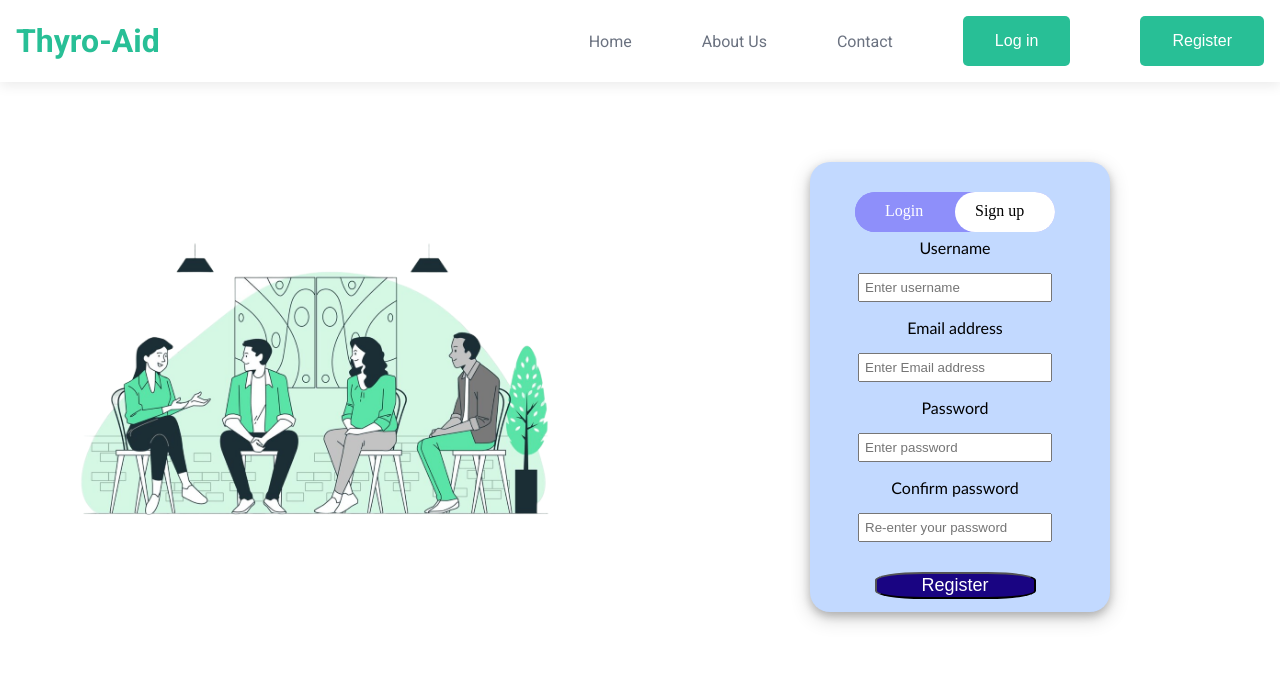
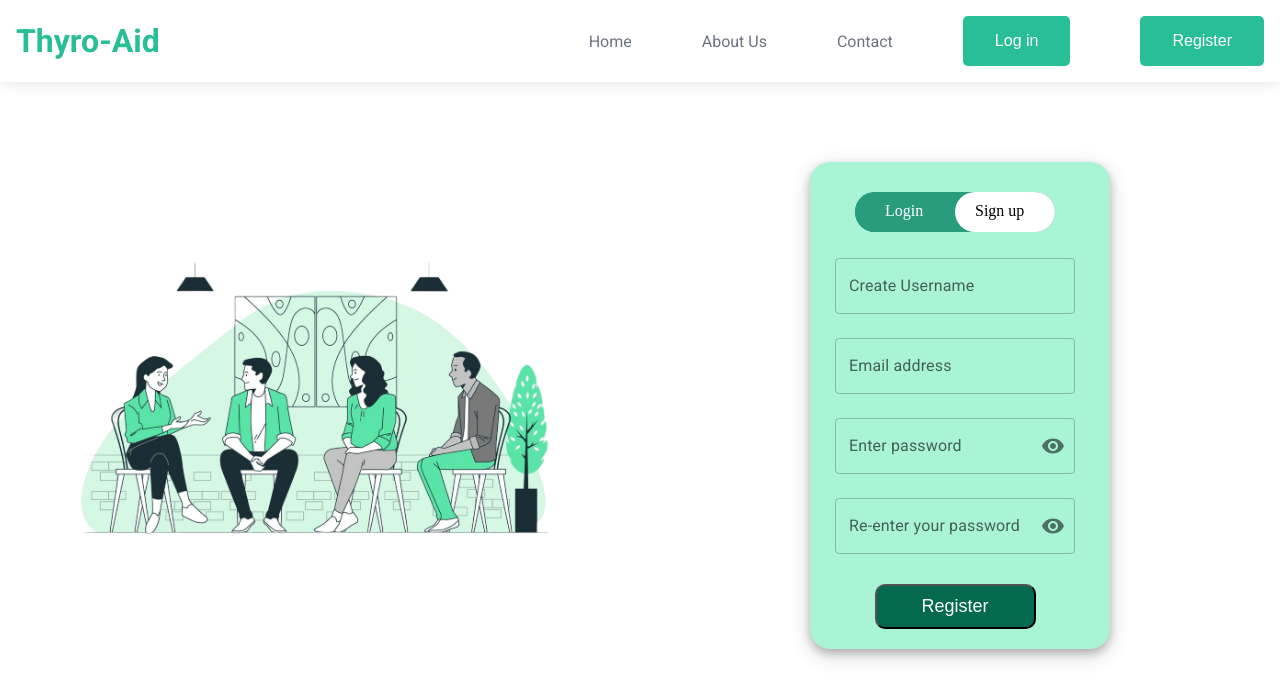
Before and after one commit to Durga-prasad-1/G63ps, a React (Create React App) app in the folder Frontend/: page /register in a window 1280 px wide. Shown: the top 700 px of the page. Built offline with nearby package versions, Linux system fonts and the light colour scheme.

Commit message:
modified:   Frontend/src/components/home/Home.jsx 	modified:   Frontend/src/components/register/register.css 	modified:   Frontend/src/components/register/register.jsx

```diff
--- a/Frontend/src/components/home/Home.jsx
+++ b/Frontend/src/components/home/Home.jsx
@@ -6,7 +6,8 @@ import { Link,useLocation,useNavigate } from "react-router-dom";
 import { useEffect} from "react";
 import {toast} from "react-toastify";
 import "react-toastify/dist/ReactToastify.css";
-import Test from "../images/test.png"
+import Test from "../images/test.png";
+import Footer from "../footer/footer";
 
 function Home(props){
     const location = useLocation();
@@ -104,6 +105,7 @@ function Home(props){
             </div>
         </div>
         </div>
+        <Footer />
         </div>
         );
     }
--- a/Frontend/src/components/register/register.css
+++ b/Frontend/src/components/register/register.css
@@ -14,7 +14,8 @@
     display:flex;
     box-shadow: 0 4px 8px 0 rgba(0, 0, 0, 0.2), 0 6px 20px 0 rgba(0, 0, 0, 0.19);
     /* position:fixed; */
-    background-color: #C2D9FF;
+    /* background-color: #8dfddf; */
+    background-color: rgb(168, 244, 213);
     flex-direction: column;
     width: 300px;
     min-height: 450px;
@@ -49,16 +50,17 @@ box-sizing: content-box;
     font-size: large;
     margin-top: 30px;
     box-sizing: content-box;
-    background-color: #190482 ;
+    background-color: #04694e ;
     color: white;
     cursor: pointer;
-    padding: 1px 6px;
-    border-radius: 30%;
+    padding: 10px 6px;
+    border-radius: 10px;
+    margin-bottom: 10%;
 }
 .panel{
     display: flex;
     position: relative;
-    background-color: #8E8FFA;
+    background-color: #2a9c7e;
     border-radius: 20px;
     top: 20px;
     left: 45px;
@@ -78,7 +80,7 @@ box-sizing: content-box;
     width: 30px;
     height: 10px;
     box-sizing: content-box;
-    background-color: #8E8FFA;
+    background-color: #2a9c7e;
     padding-bottom: 20px;
     border-radius: 20px;
 }
@@ -101,6 +103,16 @@ box-sizing: content-box;
     padding: 5px;
     box-sizing: content-box;
     width: 90%;
+}
+
+.box3{
+    margin-top: 15%;
+    margin-bottom: 10%;
+}
+
+.box4{
+    /* margin-top: 20%; */
+    margin-bottom: 10%;
 }
 
 @media (width<900px) {
--- a/Frontend/src/components/register/register.jsx
+++ b/Frontend/src/components/register/register.jsx
@@ -5,6 +5,13 @@ import { Link, useNavigate } from "react-router-dom";
 import registerImg from "../images/discuss2.png"
 import {toast} from "react-toastify";
 import "react-toastify/dist/ReactToastify.css";
+import IconButton from '@mui/material/IconButton';
+import OutlinedInput from '@mui/material/OutlinedInput';
+import InputLabel from '@mui/material/InputLabel';
+import InputAdornment from '@mui/material/InputAdornment';
+import FormControl from '@mui/material/FormControl';
+import Visibility from '@mui/icons-material/Visibility';
+import VisibilityOff from '@mui/icons-material/VisibilityOff';
 
 function Register(){
     const navigate = useNavigate();
@@ -52,6 +59,12 @@ function Register(){
             console.error("Error", error);
         }
     };
+    const [showPassword1, setShowPassword1] = useState(false);
+    const [showPassword2, setShowPassword2] = React.useState(false);
+
+    const handleClickShowPassword1 = () => setShowPassword1((show) => !show);
+
+    const handleClickShowPassword2 = () => setShowPassword2((show) => !show);
 
     return(
         <div className="flex">
@@ -65,14 +78,97 @@ function Register(){
             <div className="sign"><Link  to="/register" style={{textDecoration: "none", color: "black"}}>Sign up</Link></div>
         </div>
         <div className="inputs">
-            <p className="titles">Username</p>
-            <input type="text"  name="username" className="input_box" value={user.username} onChange={handleInput} placeholder="Enter username" required/>
-            <p className="titles">Email address</p>
-            <input type="email" name="email" className="input_box" value={user.email} onChange={handleInput} placeholder="Enter Email address" required/>
-            <p className="titles">Password</p>
-            <input type="password" name="password" className="input_box" value={user.password} onChange={handleInput} placeholder="Enter password" required/>
-            <p className="titles">Confirm password</p>
-            <input type="password" name="confirmPassword" className="input_box" value={user.confirmPassword} onChange={handleInput} placeholder="Re-enter your password" required/>
+            {/* <p className="titles">Username</p> */}
+            {/* <input type="text"  name="username" className="input_box" value={user.username} onChange={handleInput} placeholder="Enter username" required/> */}
+            <FormControl sx={{ width: '120%', height:'70%'}} >
+            <InputLabel htmlFor="outlined-adornment-password" className="box3">Create Username</InputLabel>
+            <OutlinedInput
+                id="outlined-adornment-password"
+                type='text'
+                name="username"
+                value={user.username}
+                onChange={handleInput}
+                className="box3"
+                endAdornment={
+                <InputAdornment position="end"></InputAdornment>
+                }
+                label="Create Username"
+            />
+            </FormControl>
+
+            {/* <p className="titles">Email address</p> */}
+            {/* <input type="email" name="email" className="input_box" value={user.email} onChange={handleInput} placeholder="Enter Email address" required/> */}
+
+            <FormControl sx={{ width: '120%', height:'70%'}}>
+            <InputLabel htmlFor="outlined-adornment-password" className="box4">Email address</InputLabel>
+            <OutlinedInput
+                id="outlined-adornment-password"
+                type='email'
+                className="box4"
+                name="email"
+                value={user.email}
+                onChange={handleInput}
+                endAdornment={
+                <InputAdornment position="end"></InputAdornment>
+                }
+                label="Email address"
+            />
+            </FormControl>
+
+            {/* <p className="titles">Password</p> */}
+            {/* <input type="password" name="password" className="input_box" value={user.password} onChange={handleInput} placeholder="Enter password" required/> */}
+
+            <FormControl sx={{width: '120%', height:'70%'}}>
+            <InputLabel htmlFor="outlined-adornment-password" className="box4">Enter password</InputLabel>
+            <OutlinedInput
+                id="outlined-adornment-password"
+                type={showPassword1 ? 'text' : 'password'}
+                name="password"
+                className="box4"
+                onChange={handleInput}
+                value={user.password}
+                endAdornment={
+                <InputAdornment position="end" >
+                    <IconButton
+                    aria-label="toggle password visibility"
+                    onClick={handleClickShowPassword1}
+                    edge="end"
+                    >
+                    {showPassword1 ? <VisibilityOff /> : <Visibility />}
+                    </IconButton>
+                </InputAdornment>
+                }
+                label="Enter password"
+            />
+            </FormControl>
+
+            {/* <p className="titles">Confirm password</p> */}
+            {/* <input type="password" name="confirmPassword" className="input_box" value={user.confirmPassword} onChange={handleInput} placeholder="Re-enter your password" required/> */}
+
+            <FormControl sx={{width: '120%', height:'70%'}}>
+            <InputLabel htmlFor="outlined-adornment-password">Re-enter your password</InputLabel>
+            <OutlinedInput
+                id="outlined-adornment-password"
+                type={showPassword2 ? 'text' : 'password'}
+                name="confirmPassword"
+                onChange={handleInput}
+                // className="box3"
+                value={user.confirmPassword}
+                endAdornment={
+                <InputAdornment position="end" >
+                    <IconButton
+                    aria-label="toggle password visibility"
+                    onClick={handleClickShowPassword2}
+                    edge="end"
+                    >
+                    {showPassword2 ? <VisibilityOff /> : <Visibility />}
+                    </IconButton>
+                </InputAdornment>
+                }
+                label="Re-enter your password"
+            />
+            </FormControl>
+
             <button type="submit" id="reg">Register</button>
         </div>
         </div>
```
